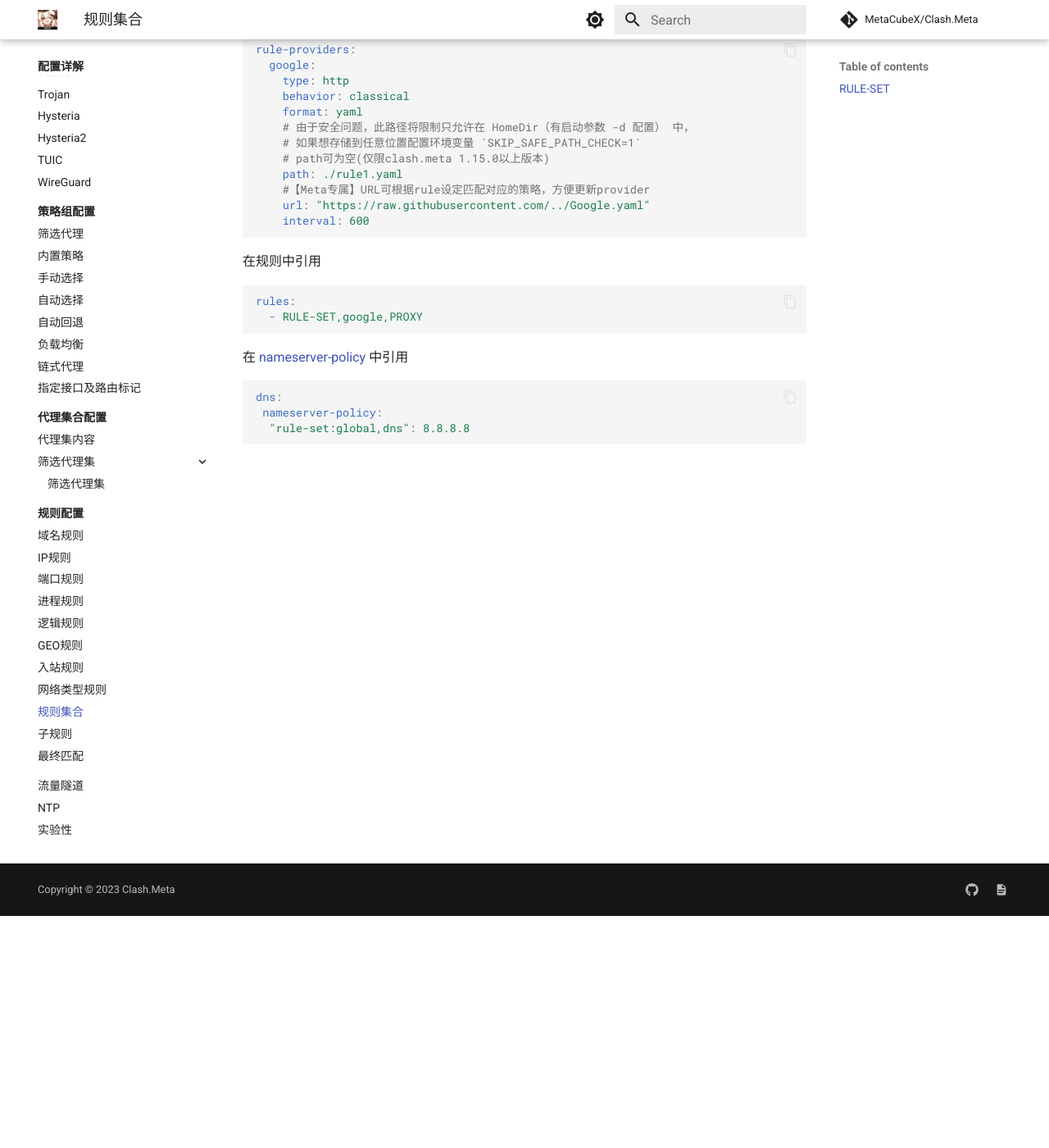
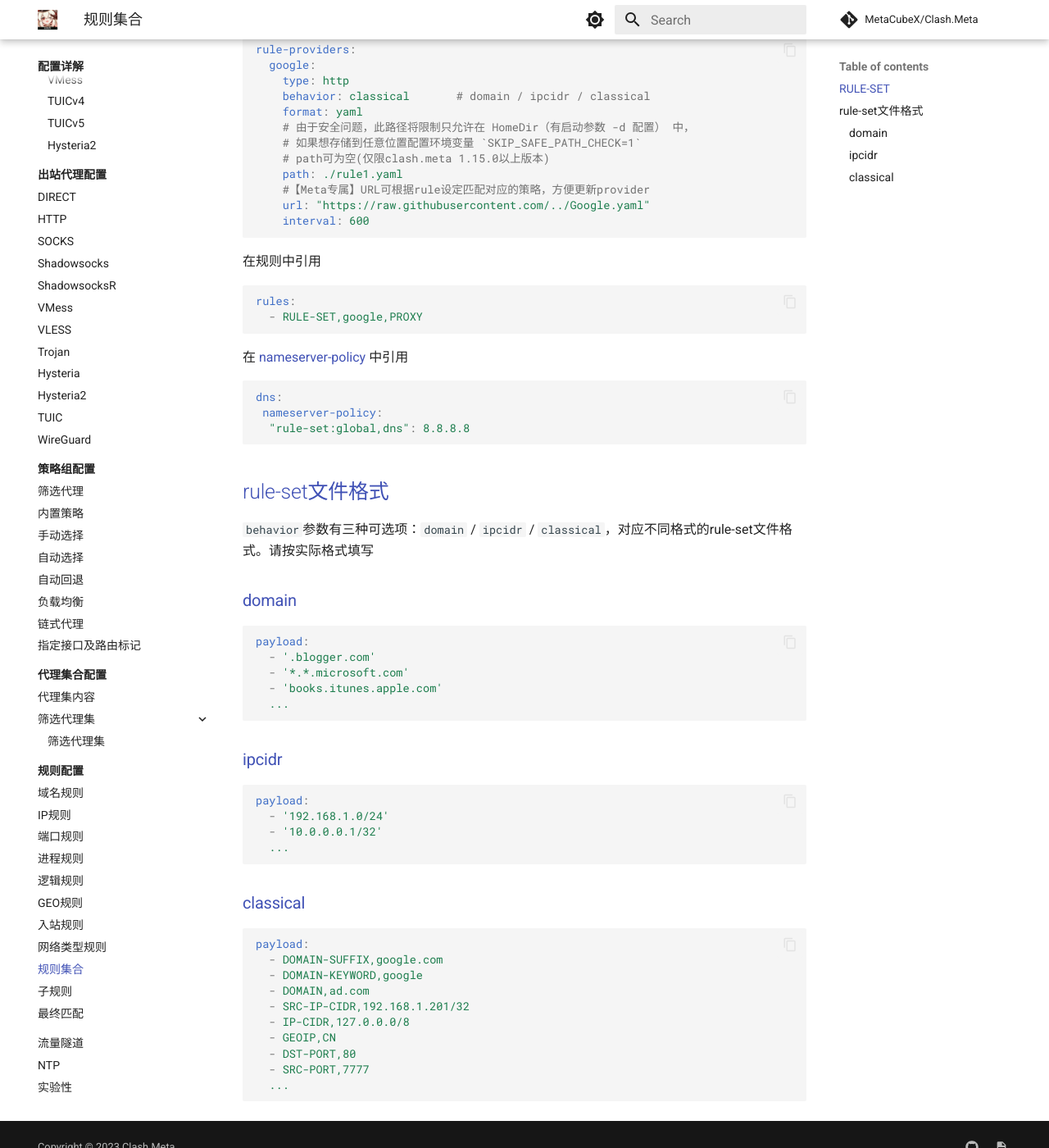
Before and after one commit to MetaCubeX/Meta-Docs, an MkDocs documentation site: the page built from docs/config/rules/rule-provider.md, in a window 1280 px wide and 1400 px high, scrolled down 283 px. Shown: the whole window at 82% size. Built offline with MkDocs 1.6.1 and Material for MkDocs 9.7.7, drawn with Linux system fonts in a browser that asks for light colours; comment, search, counter and statistics services are not loaded.

Commit message:
add rule-providers format explanation

````diff
--- a/docs/config/rules/rule-provider.md
+++ b/docs/config/rules/rule-provider.md
@@ -6,7 +6,7 @@
 rule-providers:
   google:
     type: http
-    behavior: classical
+    behavior: classical       # domain / ipcidr / classical
     format: yaml
     # 由于安全问题，此路径将限制只允许在 HomeDir（有启动参数 -d 配置） 中，
     # 如果想存储到任意位置配置环境变量 `SKIP_SAFE_PATH_CHECK=1`
@@ -31,3 +31,41 @@ dns:
  nameserver-policy:
   "rule-set:global,dns": 8.8.8.8
 ```
+
+## rule-set文件格式
+
+`behavior`参数有三种可选项：`domain` / `ipcidr` / `classical`，对应不同格式的rule-set文件格式。请按实际格式填写
+
+### domain
+
+```yaml
+payload:
+  - '.blogger.com'
+  - '*.*.microsoft.com'
+  - 'books.itunes.apple.com'
+  ...
+```
+
+### ipcidr
+
+```yaml
+payload:
+  - '192.168.1.0/24'
+  - '10.0.0.0.1/32'
+  ...
+```
+
+### classical
+
+```yaml
+payload:
+  - DOMAIN-SUFFIX,google.com
+  - DOMAIN-KEYWORD,google
+  - DOMAIN,ad.com
+  - SRC-IP-CIDR,192.168.1.201/32
+  - IP-CIDR,127.0.0.0/8
+  - GEOIP,CN
+  - DST-PORT,80
+  - SRC-PORT,7777
+  ...
+```
````
Also changed, not shown: docs/config/proxy-groups/relay.md (+2 -1 lines).
